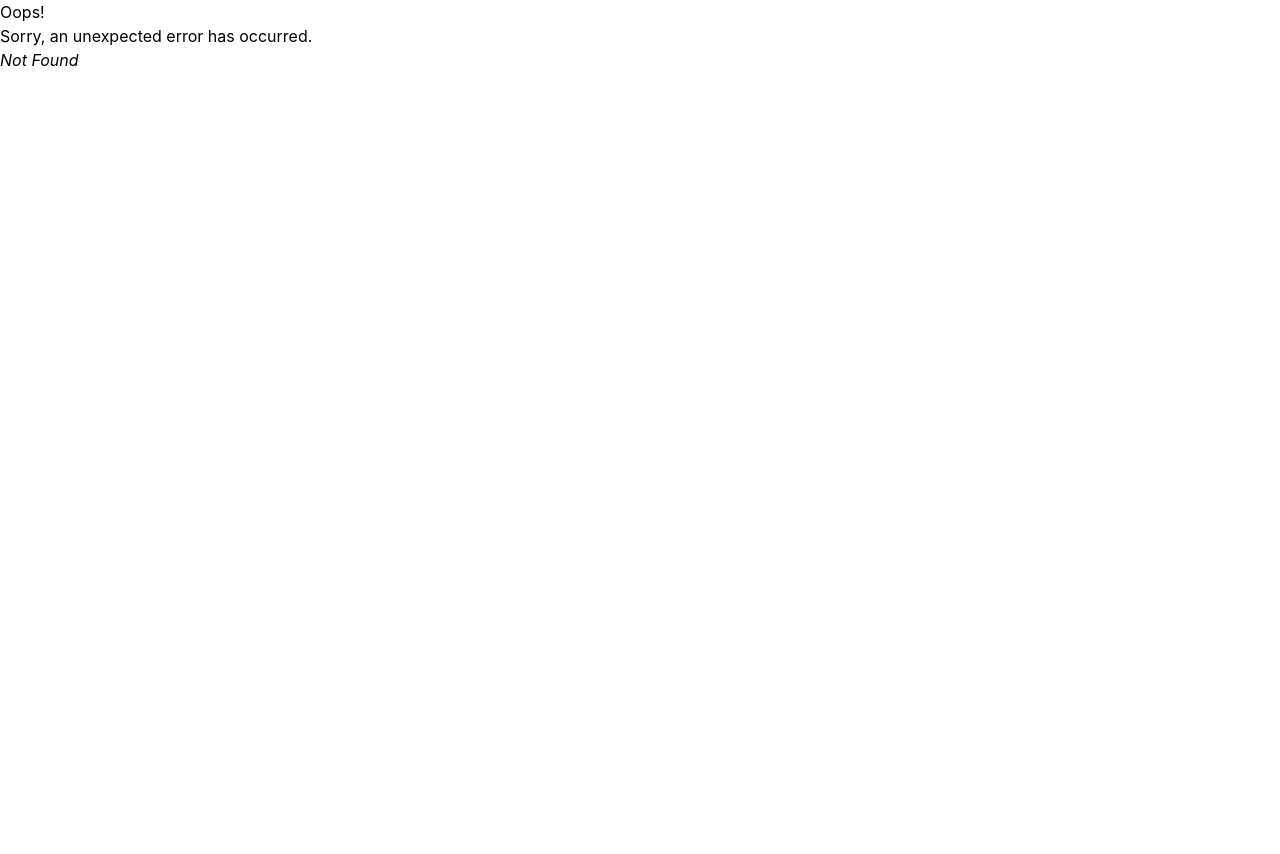
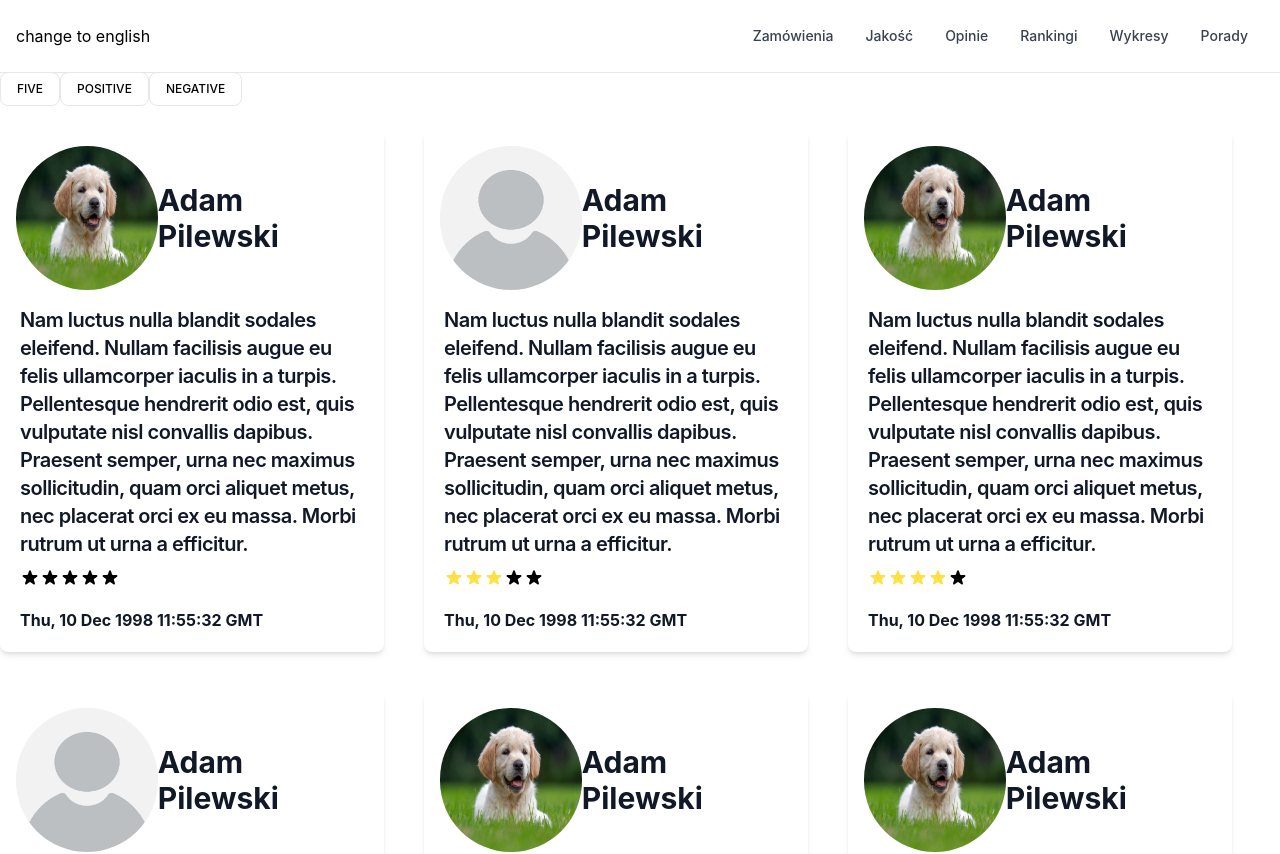
Before and after one commit to adas77/panel, a React (Create React App) app: page /opinions in a window 1280 px wide. Before the commit this address had no page. Shown: the top 854 px of the page. Before the commit the page ends 800 px from the top, so only its background shows below. Built offline with nearby package versions, Linux system fonts and the light colour scheme.

Commit message:
route opinions

```diff
--- a/src/App.tsx
+++ b/src/App.tsx
@@ -4,6 +4,7 @@ import './App.css';
 import Error from './pages/Error';
 import Login, { GlobalAuthContext } from './pages/Login';
 import PrivateRoute from './pages/PrivateRoute';
+import Opinions from './components/organisms/Opinions';
 
 function App() {
 
@@ -19,6 +20,11 @@ function App() {
       path: "/login",
       element: <Login />,
     },
+    {
+      path: "/opinions",
+      element: <Opinions />,
+      errorElement: <Error />
+    },
 
   ]);
 
--- a/src/components/atoms/Image.tsx
+++ b/src/components/atoms/Image.tsx
@@ -1,4 +1,3 @@
-import clsx from "clsx"
 import image from "./img/default.jpg"
 
 type imageVariant = "regular" | "circle"
@@ -18,7 +17,7 @@ const Image = ({
     src = image,
     ...props }: Props) => {
     return (
-        <img  className="rounded-full w-36 h-36 cursor-pointer hover:grayscale" src={src} alt="default"></img>
+        <img className="rounded-full w-36 h-36 cursor-pointer hover:grayscale" src={src} alt="default"></img>
     )
 }
 
--- a/src/components/molecules/Navigation.tsx
+++ b/src/components/molecules/Navigation.tsx
@@ -65,7 +65,7 @@ const Navigation = () => {
     }
     const advice: Lang = {
         pl: 'Porady',
-        eng: 'advice',
+        eng: 'Advice',
         href: '/advice'
     }
     const items = [order, quality, opinions, rankings, charts, advice]
--- /dev/null
+++ b/src/components/organisms/Opinions.tsx
@@ -0,0 +1,26 @@
+import Navigation from '../molecules/Navigation'
+import Opinion from '../molecules/Opinion'
+import useOpinons from '../../hooks/useOpinons'
+import Button from '../atoms/Button'
+
+const Opinions = () => {
+    const { getFiveOpinions, getPositiveOpinions, getNegativeOpinions, opinionFetchState } = useOpinons()
+    return (
+        <>
+            <Navigation />
+            <br />
+            <br />
+            <br />
+            <Button variant='outline' onClick={e => getFiveOpinions()}>FIVE</Button>
+            <Button variant='outline' onClick={e => getPositiveOpinions()}>POSITIVE</Button>
+            <Button variant='outline' onClick={e => getNegativeOpinions()}>NEGATIVE</Button>
+            <br />
+            <br />
+            <div className='container flex flex-wrap gap-10'>
+                {opinionFetchState.map((o) => <Opinion src={o.src} alt={o.alt} rate={o.rate} name={o.name} surname={o.surname} date={o.date} description={o.description} />)}
+            </div>
+        </>
+    )
+}
+
+export default Opinions
--- /dev/null
+++ b/src/data/opinions.ts
@@ -0,0 +1,106 @@
+// import dog from '../../components/atoms/img/dog.jpg'
+import dog from '../components/atoms/img/dog.jpg'
+import OpinionType from '../types/OpinionType'
+
+
+const opinion1: OpinionType = {
+    src: dog,
+    alt: 'dog',
+    rate: 0,
+    name: 'Adam',
+    surname: 'Pilewski',
+    date: new Date(1998, 11, 10, 11, 55, 32).toUTCString(),
+    description: 'Nam luctus nulla blandit sodales eleifend. Nullam facilisis augue eu felis ullamcorper iaculis in a turpis. Pellentesque hendrerit odio est, quis vulputate nisl convallis dapibus. Praesent semper, urna nec maximus sollicitudin, quam orci aliquet metus, nec placerat orci ex eu massa. Morbi rutrum ut urna a efficitur.'
+
+}
+const opinion2: OpinionType = {
+    alt: 'dog',
+    rate: 3,
+    name: 'Adam',
+    surname: 'Pilewski',
+    date: new Date(1998, 11, 10, 11, 55, 32).toUTCString(),
+    description: 'Nam luctus nulla blandit sodales eleifend. Nullam facilisis augue eu felis ullamcorper iaculis in a turpis. Pellentesque hendrerit odio est, quis vulputate nisl convallis dapibus. Praesent semper, urna nec maximus sollicitudin, quam orci aliquet metus, nec placerat orci ex eu massa. Morbi rutrum ut urna a efficitur.'
+
+}
+const opinion3: OpinionType = {
+    src: dog,
+    alt: 'dog',
+    rate: 4,
+    name: 'Adam',
+    surname: 'Pilewski',
+    date: new Date(1998, 11, 10, 11, 55, 32).toUTCString(),
+    description: 'Nam luctus nulla blandit sodales eleifend. Nullam facilisis augue eu felis ullamcorper iaculis in a turpis. Pellentesque hendrerit odio est, quis vulputate nisl convallis dapibus. Praesent semper, urna nec maximus sollicitudin, quam orci aliquet metus, nec placerat orci ex eu massa. Morbi rutrum ut urna a efficitur.'
+
+}
+const opinion4: OpinionType = {
+    alt: 'dog',
+    rate: 2,
+    name: 'Adam',
+    surname: 'Pilewski',
+    date: new Date(1998, 11, 10, 11, 55, 32).toUTCString(),
+    description: 'Nam luctus nulla blandit sodales eleifend. Nullam facilisis augue eu felis ullamcorper iaculis in a turpis. Pellentesque hendrerit odio est, quis vulputate nisl convallis dapibus. Praesent semper, urna nec maximus sollicitudin, quam orci aliquet metus, nec placerat orci ex eu massa. Morbi rutrum ut urna a efficitur.'
+
+}
+const opinion5: OpinionType = {
+    src: dog,
+    alt: 'dog',
+    rate: 1,
+    name: 'Adam',
+    surname: 'Pilewski',
+    date: new Date(1998, 11, 10, 11, 55, 32).toUTCString(),
+    description: 'Nam luctus nulla blandit sodales eleifend. Nullam facilisis augue eu felis ullamcorper iaculis in a turpis. Pellentesque hendrerit odio est, quis vulputate nisl convallis dapibus. Praesent semper, urna nec maximus sollicitudin, quam orci aliquet metus, nec placerat orci ex eu massa. Morbi rutrum ut urna a efficitur.'
+
+}
+const opinion6: OpinionType = {
+    src: dog,
+    alt: 'dog',
+    rate: 3,
+    name: 'Adam',
+    surname: 'Pilewski',
+    date: new Date(1998, 11, 10, 11, 55, 32).toUTCString(),
+    description: 'Nam luctus nulla blandit sodales eleifend. Nullam facilisis augue eu felis ullamcorper iaculis in a turpis. Pellentesque hendrerit odio est, quis vulputate nisl convallis dapibus. Praesent semper, urna nec maximus sollicitudin, quam orci aliquet metus, nec placerat orci ex eu massa. Morbi rutrum ut urna a efficitur.'
+
+}
+const opinion7: OpinionType = {
+    alt: 'dog',
+    rate: 3,
+    name: 'Adam',
+    surname: 'Pilewski',
+    date: new Date(1998, 11, 10, 11, 55, 32).toUTCString(),
+    description: 'Nam luctus nulla blandit sodales eleifend. Nullam facilisis augue eu felis ullamcorper iaculis in a turpis. Pellentesque hendrerit odio est, quis vulputate nisl convallis dapibus. Praesent semper, urna nec maximus sollicitudin, quam orci aliquet metus, nec placerat orci ex eu massa. Morbi rutrum ut urna a efficitur.'
+
+}
+const opinion8: OpinionType = {
+    src: dog,
+    alt: 'dog',
+    rate: 4,
+    name: 'Adam',
+    surname: 'Pilewski',
+    date: new Date(1998, 11, 10, 11, 55, 32).toUTCString(),
+    description: 'Nam luctus nulla blandit sodales eleifend. Nullam facilisis augue eu felis ullamcorper iaculis in a turpis. Pellentesque hendrerit odio est, quis vulputate nisl convallis dapibus. Praesent semper, urna nec maximus sollicitudin, quam orci aliquet metus, nec placerat orci ex eu massa. Morbi rutrum ut urna a efficitur.'
+
+}
+const opinion9: OpinionType = {
+    src: dog,
+    alt: 'dog',
+    rate: 3,
+    name: 'Adam',
+    surname: 'Pilewski',
+    date: new Date(1998, 11, 10, 11, 55, 32).toUTCString(),
+    description: 'Nam luctus nulla blandit sodales eleifend. Nullam facilisis augue eu felis ullamcorper iaculis in a turpis. Pellentesque hendrerit odio est, quis vulputate nisl convallis dapibus. Praesent semper, urna nec maximus sollicitudin, quam orci aliquet metus, nec placerat orci ex eu massa. Morbi rutrum ut urna a efficitur.'
+
+}
+const opinion10: OpinionType = {
+    src: dog,
+    alt: 'dog',
+    rate: 5,
+    name: 'Adam',
+    surname: 'Pilewski',
+    date: new Date(1998, 11, 10, 11, 55, 32).toUTCString(),
+    description: 'Nam luctus nulla blandit sodales eleifend. Nullam facilisis augue eu felis ullamcorper iaculis in a turpis. Pellentesque hendrerit odio est, quis vulputate nisl convallis dapibus. Praesent semper, urna nec maximus sollicitudin, quam orci aliquet metus, nec placerat orci ex eu massa. Morbi rutrum ut urna a efficitur.'
+
+}
+
+const opinions = [opinion1, opinion2, opinion3, opinion4, opinion5, opinion6, opinion7, opinion8, opinion9, opinion10]
+
+export default opinions
--- a/src/hooks/useOpinons.ts
+++ b/src/hooks/useOpinons.ts
@@ -1,7 +1,30 @@
-import React, { useState } from 'react'
+import { useState } from 'react'
+import opinions from '../data/opinions'
+enum OpinionFetchState {
+  POSITIVE = 4,
+  NEGATIVE = 3,
+  ALL = 5,
+}
+const useOpinons = () => {
 
-const useOpinons = () => {
-  const [first, setfirst] = useState('second')
+  const [opinionFetchState, setOpinionFetchState] = useState(opinions)
+
+  const getPositiveOpinions = () => {
+    const update = opinions.filter((o) => o.rate >= OpinionFetchState.POSITIVE)
+    setOpinionFetchState(update)
+
+  }
+  const getNegativeOpinions = () => {
+    const update = opinions.filter((o) => o.rate <= OpinionFetchState.NEGATIVE)
+    setOpinionFetchState(update)
+
+  }
+  const getFiveOpinions = () => {
+    const update = opinions.slice(0, OpinionFetchState.ALL)
+    setOpinionFetchState(update)
+  }
+
+  return { getPositiveOpinions, getNegativeOpinions, getFiveOpinions, opinionFetchState }
 }
 
 export default useOpinons
--- a/src/pages/Login.tsx
+++ b/src/pages/Login.tsx
@@ -45,9 +45,13 @@ const Login = () => {
             <Button variant='outline'>fxges</Button>
             <Image variant='circle' />
             <Image variant='circle' src={dog} />
-            <div className='flex gap-10'>
+            {/* <div className='flex gap-10'> */}
+            {/* <div className='container mx-auto px-5 py-5'> */}
+            <div className='container flex flex-wrap gap-10'>
                 <Opinion src={dog} rate={4} name={'Adam'} surname={'Pilewski'} date={new Date(1998,11,10,11,55,32).toUTCString()} description={'ugułem spaniałe produkty macie i dziękuje za tę wypowiedź'} alt={'dog'} />
                 <Opinion rate={2} name={'Adam'} surname={'Nowak'} date={new Date(1410,9,6,10,1,28).toUTCString()} description={'Maecenas elementum nibh ac nibh interdum, in mattis metus congue. Vivamus tincidunt arcu mattis urna tincidunt, sit amet dictum lectus auctor. Praesent id ipsum dolor. Donec nec suscipit ante. Class aptent taciti sociosqu ad litora torquent per conubia nostra, per inceptos himenaeos. Aliquam non orci augue. Ut eu luctus velit. Sed nisi mauris, pharetra ac mauris ut, eleifend imperdiet nibh.'} alt={'dog'} />
+                <Opinion src={dog} rate={1} name={'John'} surname={'Kowalski'} date={new Date(2010,2,3,19,12,11).toUTCString()} description={'Nam luctus nulla blandit sodales eleifend. Nullam facilisis augue eu felis ullamcorper iaculis in a turpis. Pellentesque hendrerit odio est, quis vulputate nisl convallis dapibus. Praesent semper, urna nec maximus sollicitudin, quam orci aliquet metus, nec placerat orci ex eu massa. Morbi rutrum ut urna a efficitur.'} alt={'dog'} />
+                <Opinion src={dog} rate={1} name={'John'} surname={'Kowalski'} date={new Date(2010,2,3,19,12,11).toUTCString()} description={'Nam luctus nulla blandit sodales eleifend. Nullam facilisis augue eu felis ullamcorper iaculis in a turpis. Pellentesque hendrerit odio est, quis vulputate nisl convallis dapibus. Praesent semper, urna nec maximus sollicitudin, quam orci aliquet metus, nec placerat orci ex eu massa. Morbi rutrum ut urna a efficitur.'} alt={'dog'} />
                 <Opinion src={dog} rate={1} name={'John'} surname={'Kowalski'} date={new Date(2010,2,3,19,12,11).toUTCString()} description={'Nam luctus nulla blandit sodales eleifend. Nullam facilisis augue eu felis ullamcorper iaculis in a turpis. Pellentesque hendrerit odio est, quis vulputate nisl convallis dapibus. Praesent semper, urna nec maximus sollicitudin, quam orci aliquet metus, nec placerat orci ex eu massa. Morbi rutrum ut urna a efficitur.'} alt={'dog'} />
             </div>
             <form onSubmit={e => handleForm(e)}>
--- /dev/null
+++ b/src/types/OpinionType.ts
@@ -0,0 +1,11 @@
+type OpinionType = {
+    src?: string,
+    alt: string,
+    rate: number,
+    name: string,
+    surname: string,
+    date: string,
+    description: string,
+}
+
+export default OpinionType
--- a/tailwind.config.js
+++ b/tailwind.config.js
@@ -5,6 +5,9 @@ module.exports = {
     "./src/**/*.{js,jsx,ts,tsx}",
   ],
   theme: {
+    container: {
+      center: true,
+    },
     extend: {},
   },
   plugins: [],
```
Also changed, not shown: src/components/molecules/Opinion.tsx (+13 -10 lines).
